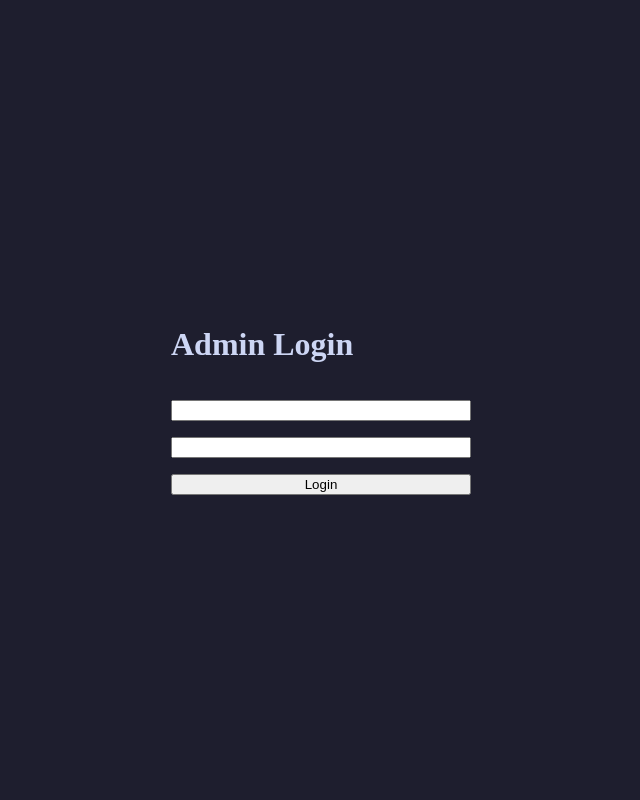
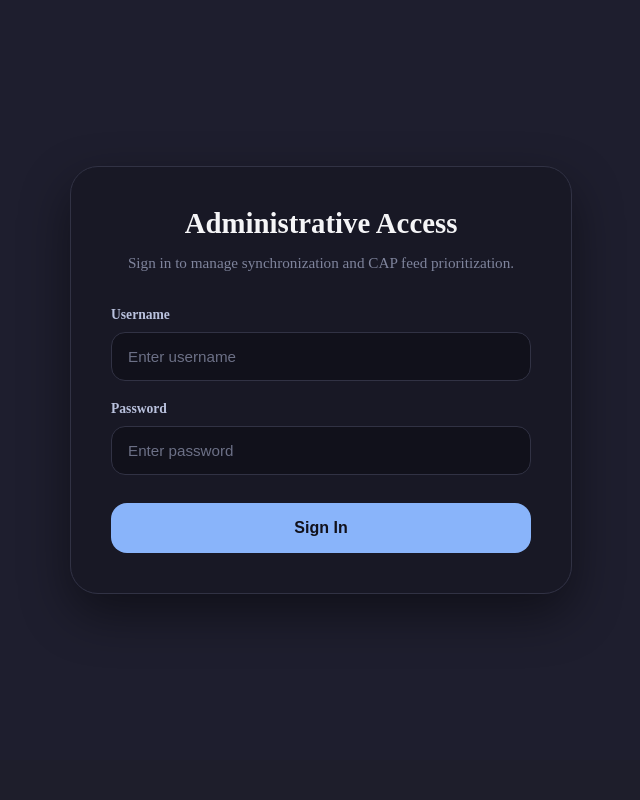
Before and after one commit to FelicityIris/NDMA-GeoAlert-Dashboard, a Flask app: page /admin/login in a window 1280 px wide. Shown: the part 40-840 px from the top of the page, without its empty margins (319-959 px from the left). After the commit the page ends 639 px from the top, so only its background shows below. Run offline with Flask 3, Linux system fonts and the light colour scheme; parts of the project's set-up code (start-up, migrations or seed data) failed here and were passed over.

Commit message:
feat: redesign admin authentication interface

```diff
--- a/app/static/css/style.css
+++ b/app/static/css/style.css
@@ -301,18 +301,109 @@ hr {
 
 /* Admin Login */
 
-.login-container {
-    height: 100vh;
+.login-page {
+    height: 95%;
     display: flex;
     justify-content: center;
     align-items: center;
 }
 
-.login-container form {
+.login-panel {
+    width: 100%;
+    max-width: 420px;
+    padding: 2.5rem;
+    border-radius: 28px;
+    background: rgba(24, 24, 37, 0.92);
+    border: 1px solid #313244;
+    backdrop-filter: blur(18px);
+    box-shadow: 0 20px 50px rgba(0, 0, 0, 0.45);
+}
+
+.login-header {
+    margin-bottom: 2rem;
+    text-align: center;
+}
+
+.login-header h1 {
+    margin: 0;
+    color: #f5f5f7;
+    font-size: 1.8rem;
+}
+
+.login-header p {
+    margin-top: 0.75rem;
+    color: #7f849c;
+    line-height: 1.5;
+    font-size: 0.95rem;
+}
+
+.login-form {
     display: flex;
     flex-direction: column;
-    gap: 1rem;
-    width: 300px;
+    gap: 1.25rem;
+}
+
+.input-group {
+    display: flex;
+    flex-direction: column;
+    gap: 0.55rem;
+}
+
+.input-group label {
+    color: #bac2de;
+    font-size: 0.85rem;
+    font-weight: 600;
+}
+
+.input-group input {
+    padding: 0.95rem 1rem;
+    border-radius: 14px;
+    border: 1px solid #313244;
+    background: #11111b;
+    color: #f5f5f7;
+    font-size: 0.95rem;
+    outline: none;
+    transition:
+        border-color 0.15s ease,
+        box-shadow 0.15s ease;
+}
+
+.input-group input:focus {
+    border-color: #89b4fa;
+    box-shadow: 0 0 0 3px rgba(137, 180, 250, 0.15);
+}
+
+.input-group input::placeholder {
+    color: #6c7086;
+}
+
+.login-button {
+    margin-top: 0.5rem;
+    border: none;
+    border-radius: 16px;
+    padding: 1rem 1.2rem;
+    background: #89b4fa;
+    color: #11111b;
+    font-size: 1rem;
+    font-weight: 700;
+    cursor: pointer;
+    transition:
+        transform 0.15s ease,
+        opacity 0.15s ease;
+}
+
+.login-button:hover {
+    transform: translateY(-1px);
+    opacity: 0.92;
+}
+
+.login-error {
+    padding: 0.9rem 1rem;
+    border-radius: 14px;
+    background: rgba(243, 139, 168, 0.12);
+    border: 1px solid #f38ba8;
+    color: #f38ba8;
+    font-size: 0.9rem;
 }
 
 /* Admin Dashboard */
--- a/app/templates/admin/login.html
+++ b/app/templates/admin/login.html
@@ -1,19 +1,35 @@
-{% extends "base.html" %}
+{% extends "base.html" %} {% block title %} Admin Login {% endblock %} {% block content %}
 
-{% block title%}
-Admin Login
-{% endblock %}
+<div class="login-page">
+    <div class="login-panel">
+        <div class="login-header">
+            <h1>Administrative Access</h1>
 
-{% block content %}
-<div class="login-container">
-    <form method="POST">
-        <h1>Admin Login</h1>
+            <p>Sign in to manage synchronization and CAP feed prioritization.</p>
+        </div>
 
-        <input type="text" name="username" id="Username" required>
+        <form method="POST" class="login-form">
+            <div class="input-group">
+                <label for="username"> Username </label>
 
-        <input type="password" name="password" id="Password" required>
+                <input type="text" name="username" id="username" placeholder="Enter username" required />
+            </div>
 
-        <button type="submit">Login</button>
+            <div class="input-group">
+                <label for="password"> Password </label>
+
+                <input type="password" name="password" id="password" placeholder="Enter password" required />
+            </div>
+
+            {% with messages = get_flashed_messages() %} {% if messages %}
+
+            <div class="login-error">{{ messages[0] }}</div>
+
+            {% endif %} {% endwith %}
+
+            <button type="submit" class="login-button">Sign In</button>
         </form>
     </div>
+</div>
+
 {% endblock %}
```
Lines whose indentation alone changed are shown as unchanged.
